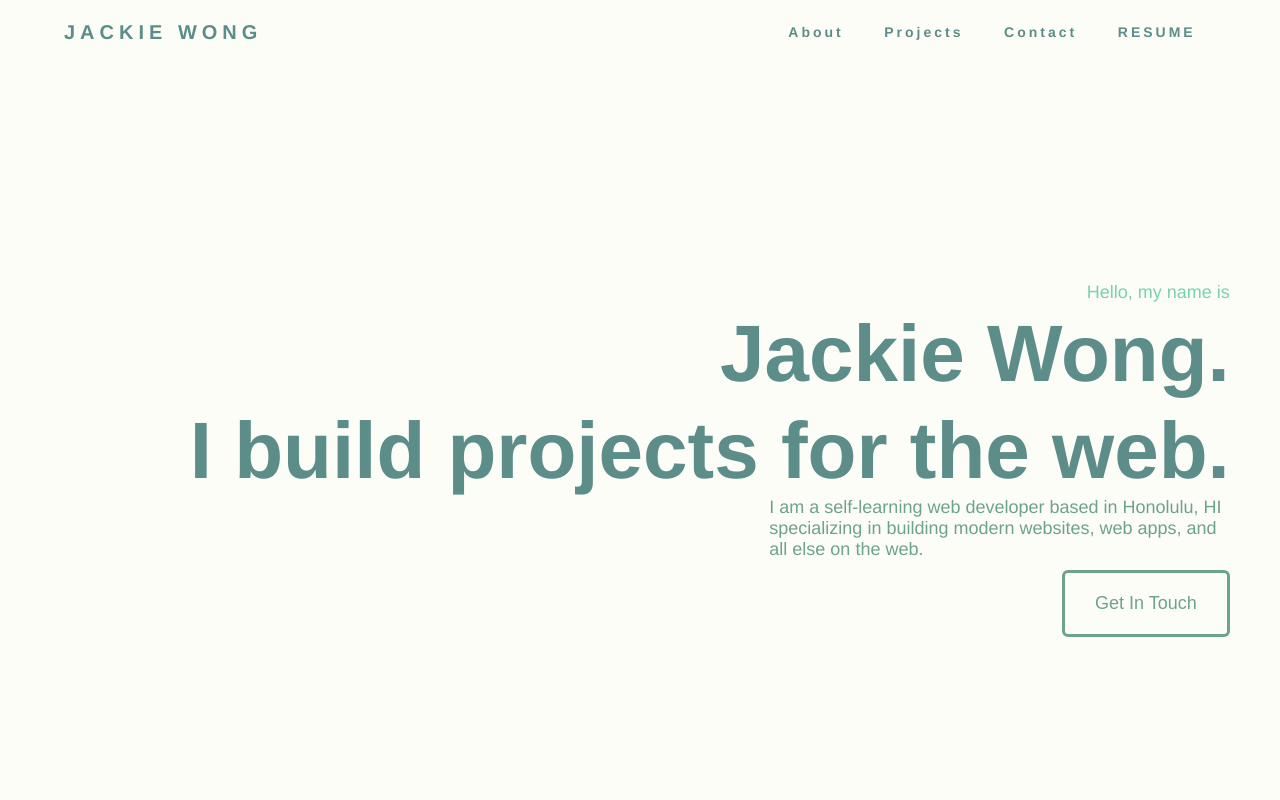
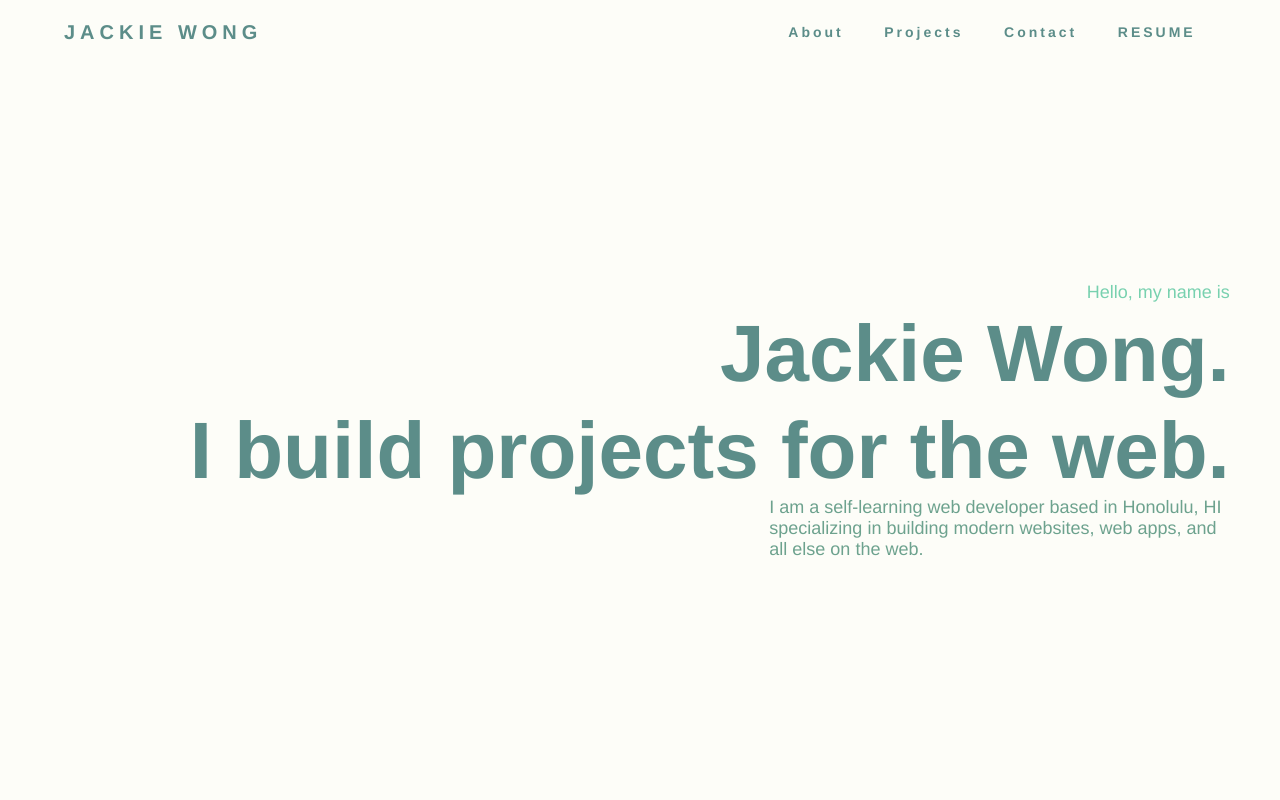
Before and after one commit to jackiewong99/portfolio, a Vue app: page / in a window 1280 px wide. Shown: the top 800 px of the page. Built offline with nearby package versions, Linux system fonts and the light colour scheme.

Commit message:
Remove contact button.

```diff
--- a/src/views/Home.vue
+++ b/src/views/Home.vue
@@ -7,7 +7,6 @@
       I am a self-learning web developer based in Honolulu, HI specializing in
       building modern websites, web apps, and all else on the web.
     </p>
-    <button>Get In Touch</button>
   </div>
 </template>
 
@@ -46,25 +45,6 @@ p {
   margin: 0px 0px 5px 4px;
 }
 
-button {
-  background-color: #fdfdf8;
-  border: 3px solid var(--secondary-text-color);
-  border-radius: 6px;
-  color: var(--secondary-text-color);
-  cursor: pointer;
-  font-size: 18px;
-  margin: 5px 0px 0px 4px;
-  padding: 20px 30px;
-  outline: none;
-  transition: 0.3s ease-in;
-}
-
-button:hover {
-  /* background-color: rgba(255, 255, 237, 0.3); */
-  background-color: rgba(236, 236, 211, 0.3);
-  opacity: 0.6;
-}
-
 .name {
   margin: 0px 0px 5px 0px;
 }
```
